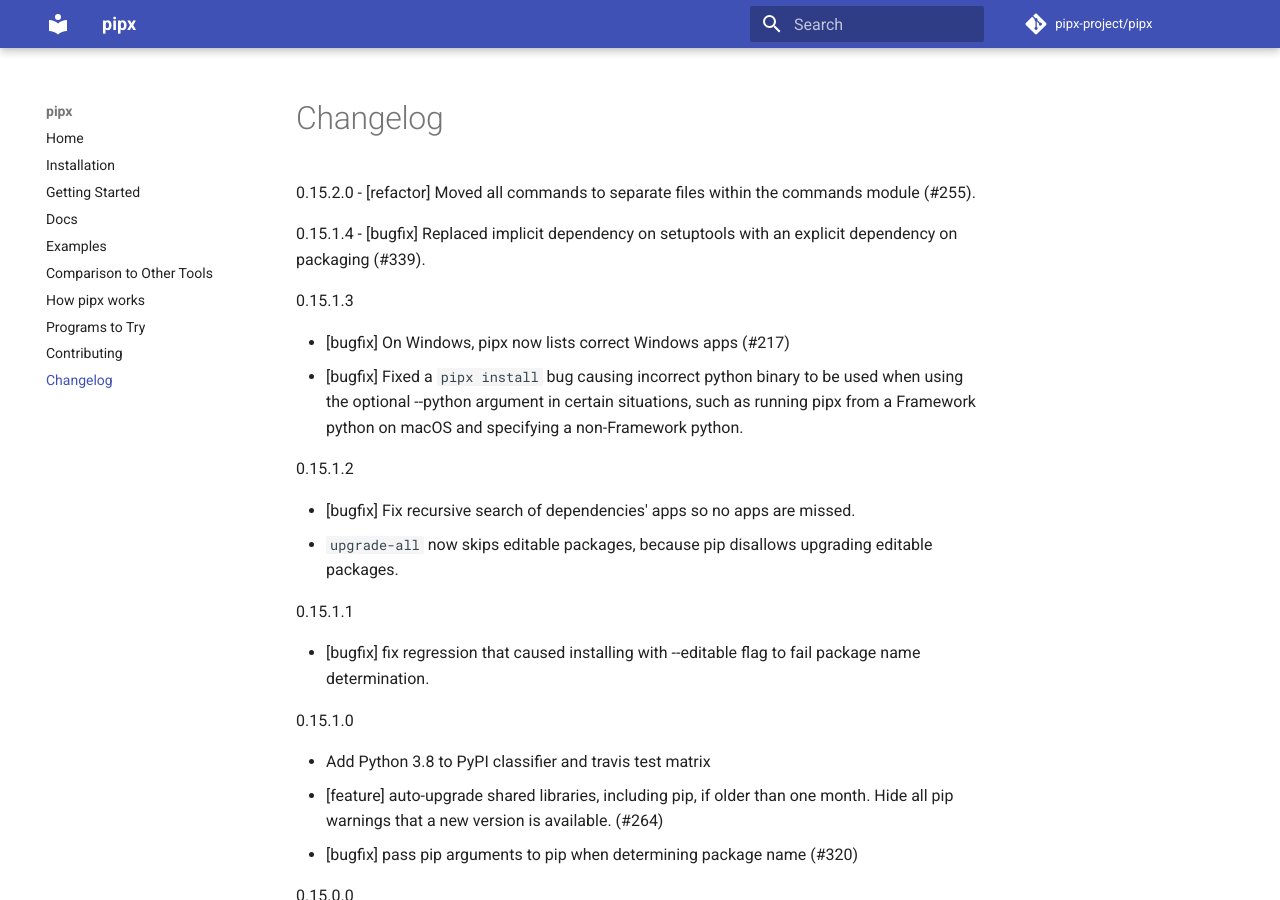
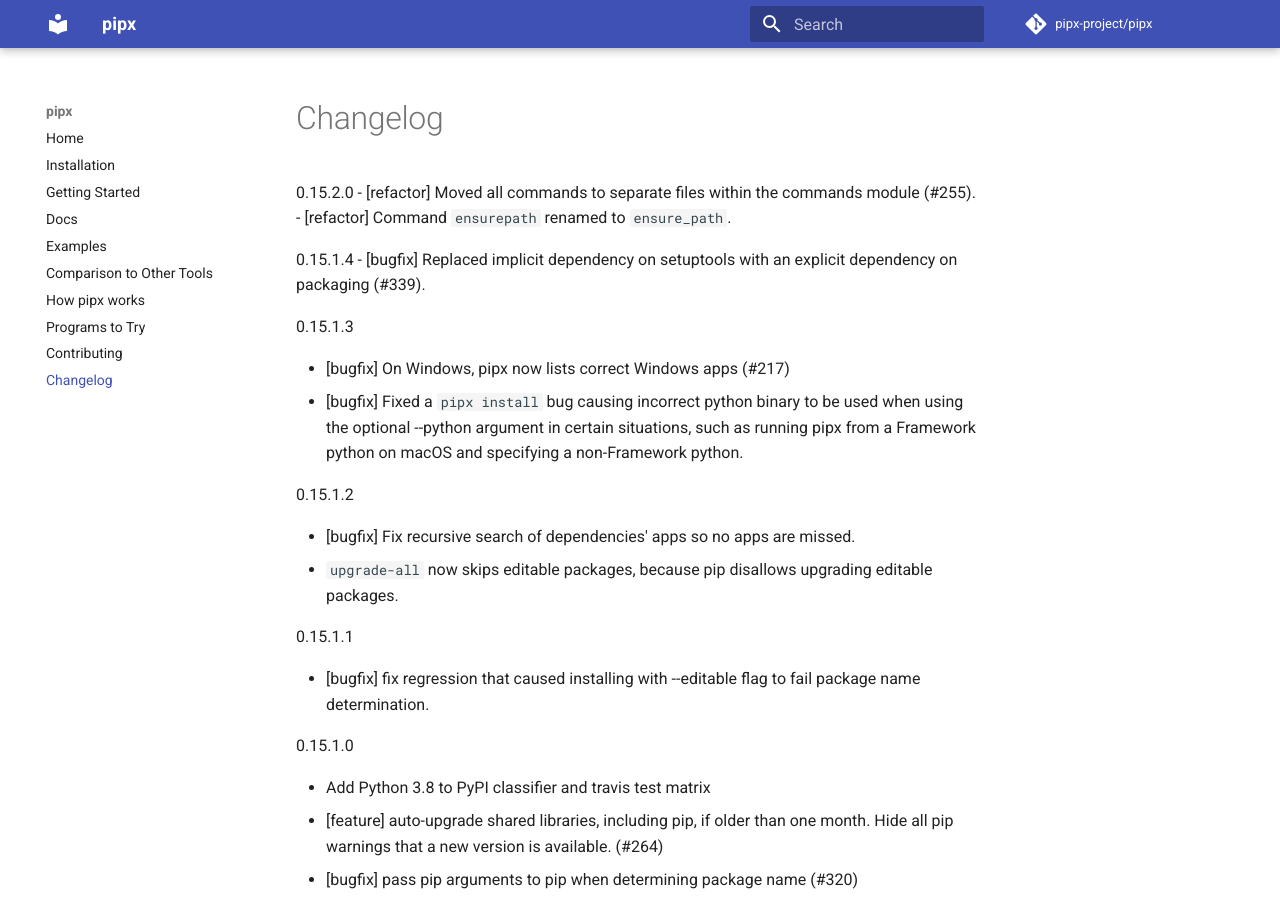
Before and after one commit to pypa/pipx, an MkDocs documentation site: the page built from docs/changelog.md, in a window 1280 px wide and 900 px high. Built offline with MkDocs 1.6.1 and Material for MkDocs 9.7.7, drawn with Linux system fonts in a browser that asks for light colours; comment, search, counter and statistics services are not loaded.

Commit message:
add change documentation for ensure_path

```diff
--- a/docs/changelog.md
+++ b/docs/changelog.md
@@ -1,5 +1,6 @@
 0.15.2.0
 - [refactor] Moved all commands to separate files within the commands module (#255).
+- [refactor] Command `ensurepath` renamed to `ensure_path`.
 
 0.15.1.4
 - [bugfix] Replaced implicit dependency on setuptools with an explicit dependency on packaging (#339).
```
